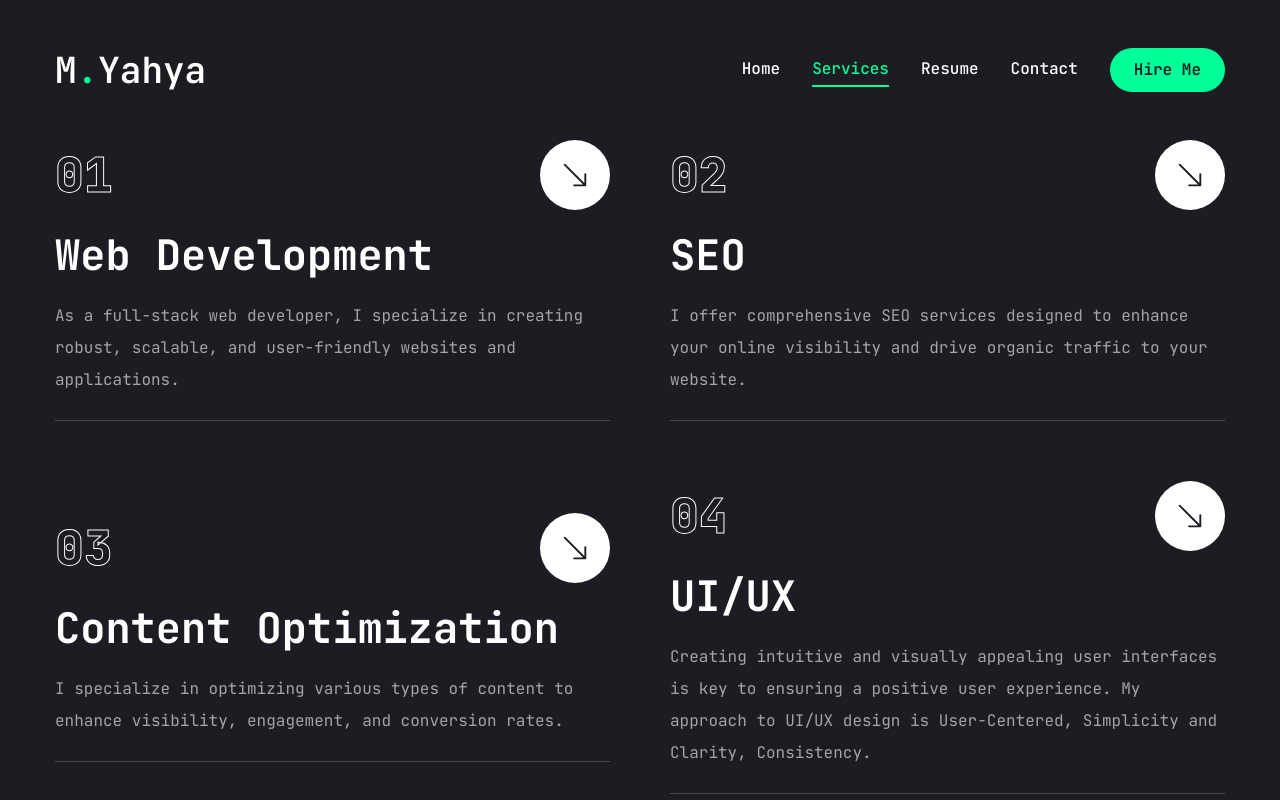
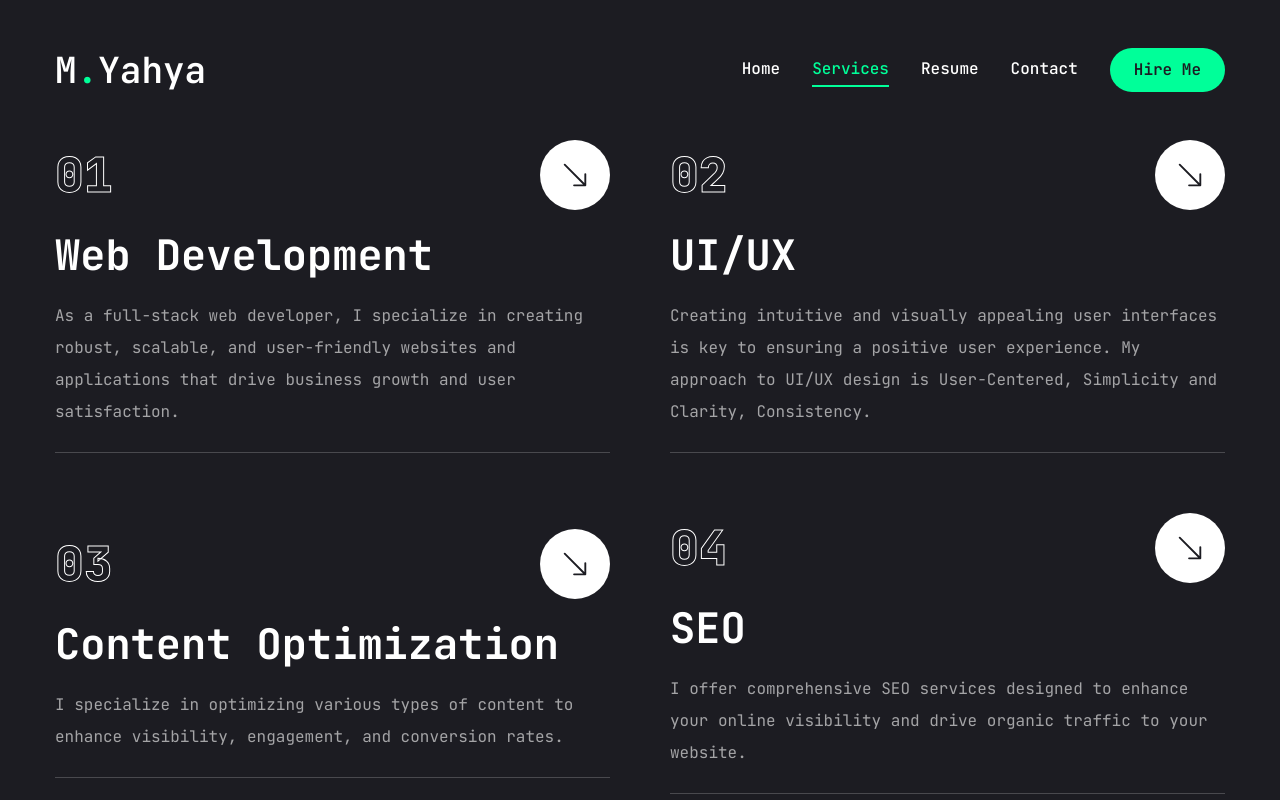
Before and after one commit to MYahyaAli/my_next_portfolio, a Next.js app: page /services in a window 1280 px wide. Built offline with nearby package versions, Linux system fonts and the light colour scheme.

Commit message:
changes commit 2

```diff
--- a/app/page.jsx
+++ b/app/page.jsx
@@ -1,8 +1,8 @@
 import Photo from "@/components/Photo";
 import Socials from "@/components/Socials";
 import Stats from "@/components/Stats";
-import { Button } from "@/components/ui/button";
-import { FiDownload } from "react-icons/fi";
+// import { Button } from "@/components/ui/button";
+// import { FiDownload } from "react-icons/fi";
 
 const Home = () => {
   return (
@@ -24,17 +24,17 @@ const Home = () => {
 
             {/* button and socials */}
             <div className="flex flex-col xl:flex-row items-center gap-8">
-              <Button
+              {/* <Button
                 variant="outline"
                 size="lg"
                 className="uppercase flex items-center gap-2"
               >
                 <span className="">Download CV</span>
                 <FiDownload className="text-xl" />
-              </Button>
+              </Button> */}
               <div className="mb-8 xl:mb-0">
                 <Socials
-                  containerStyles="flex gap-6"
+                  containerStyles="flex gap-6 text-2xl"
                   iconStyle="w-9 h-9 border border-accent rounded-full flex justify-center items-center text-accent text-base hover:bg-accent hover:text-primary hover:transition-all duration-500"
                 />
               </div>
--- a/app/resume/page.jsx
+++ b/app/resume/page.jsx
@@ -1,7 +1,5 @@
 "use client";
 
-import { Title } from "@radix-ui/react-dialog";
-import { University } from "lucide-react";
 import {
   FaHtml5,
   FaCss3,
@@ -70,7 +68,7 @@ const experience = {
     {
       company: "Freelance",
       position: "UI/UX Designer",
-      duration: "2021 - 2022",
+      duration: "2023 - present",
     },
   ],
 };
--- a/app/services/page.jsx
+++ b/app/services/page.jsx
@@ -2,23 +2,22 @@
 
 import { BsArrowDownRight } from "react-icons/bs";
 import Link from "next/link";
-import { easeInOut, motion } from "framer-motion";
+import { motion } from "framer-motion";
 
 const services = [
   {
     num: "01",
     title: "Web Development",
     description:
-      "As a full-stack web developer, I specialize in creating robust, scalable, and user-friendly websites and applications.",
+      "As a full-stack web developer, I specialize in creating robust, scalable, and user-friendly websites and applications that drive business growth and user satisfaction.",
       // I have the tools and experience to deliver top-notch results.
     href: "/contact",
   },
   {
     num: "02",
-    title: "SEO",
+    title: "UI/UX",
     description:
-      "I offer comprehensive SEO services designed to enhance your online visibility and drive organic traffic to your website.",
-      // My SEO strategies helped these brands achieve prominent rankings in search engine results, leading to significant growth in organic traffic and conversions.
+      "Creating intuitive and visually appealing user interfaces is key to ensuring a positive user experience. My approach to UI/UX design is User-Centered, Simplicity and Clarity, Consistency.",
     href: "/contact",
   },
   {
@@ -31,9 +30,10 @@ const services = [
   },
   {
     num: "04",
-    title: "UI/UX",
+    title: "SEO",
     description:
-      "Creating intuitive and visually appealing user interfaces is key to ensuring a positive user experience. My approach to UI/UX design is User-Centered, Simplicity and Clarity, Consistency.",
+      "I offer comprehensive SEO services designed to enhance your online visibility and drive organic traffic to your website.",
+      // My SEO strategies helped these brands achieve prominent rankings in search engine results, leading to significant growth in organic traffic and conversions.
     href: "/contact",
   },
 ];
```
